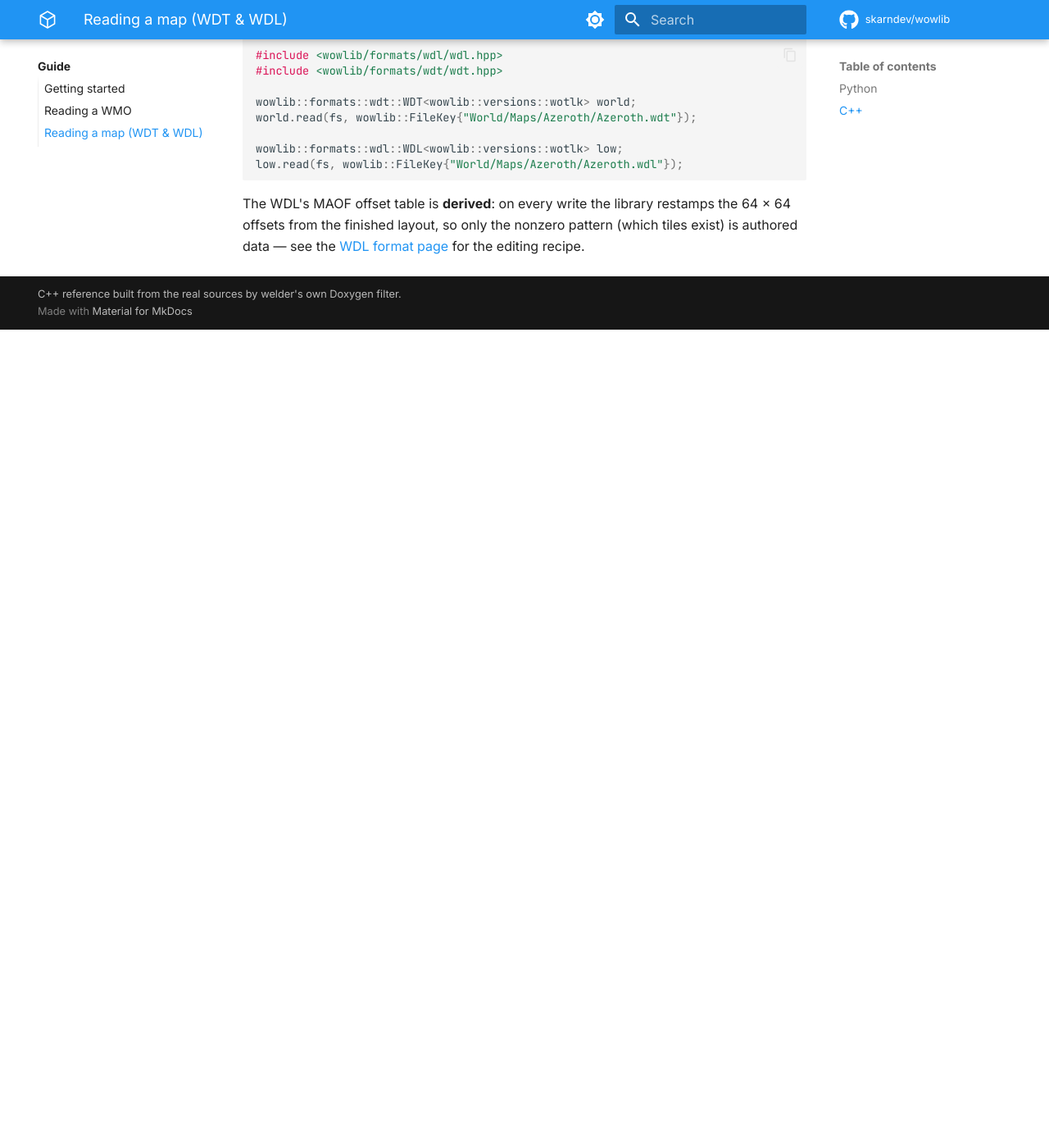
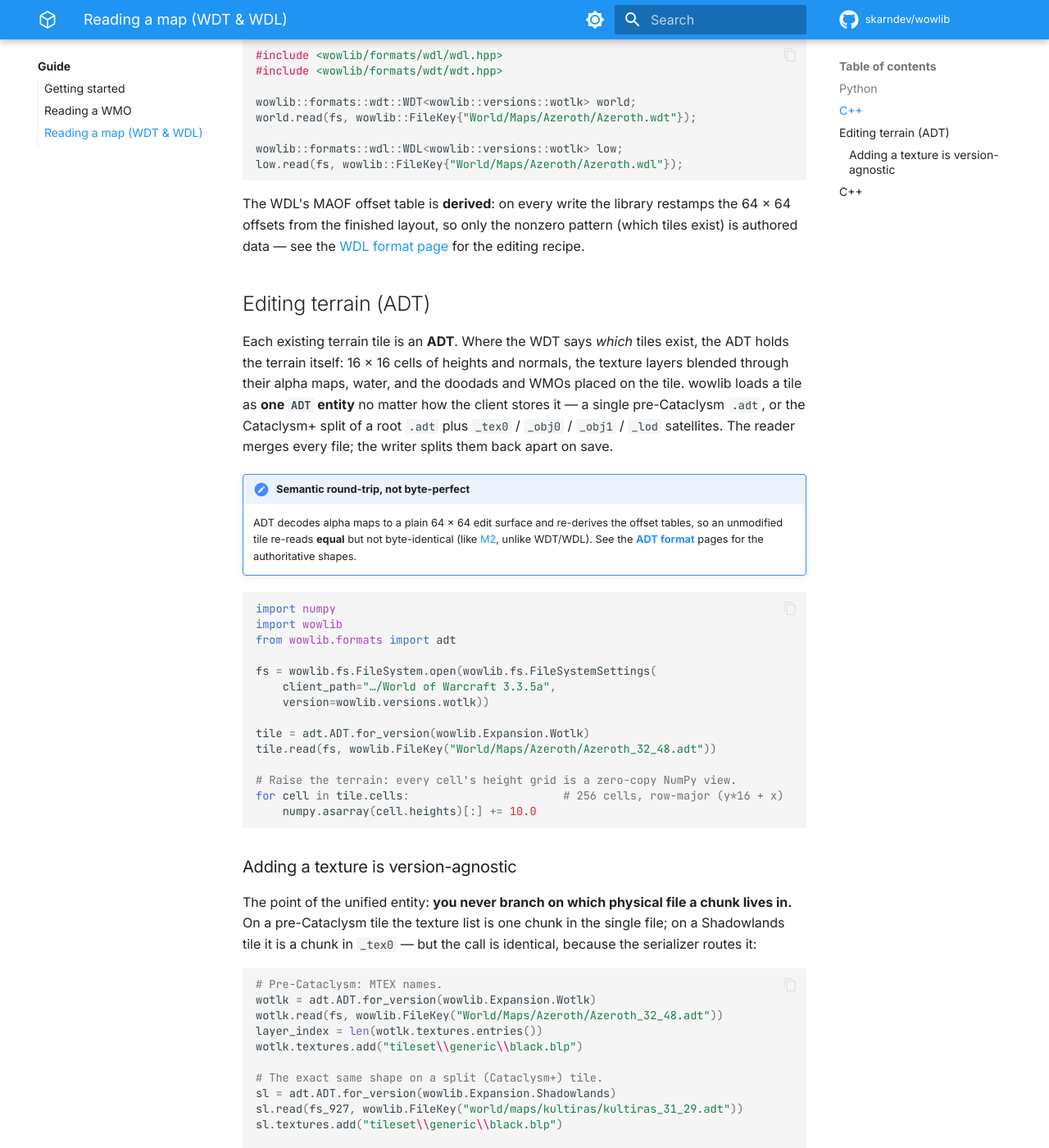
Before and after one commit to skarndev/wowlib, an MkDocs documentation site: the page built from docs/content/guide/maps.md, in a window 1280 px wide and 1400 px high, scrolled down 1082 px. Shown: the whole window at 82% size. Built offline with MkDocs 1.6.1 and Material for MkDocs 9.7.7, drawn with Linux system fonts in a browser that asks for light colours; comment, search, counter and statistics services are not loaded; before the commit the page ends 1484 px from its top, so only the background shows below that; some of the changed text lies outside the part shown.

Commit message:
ADT stage 4: documentation (reference pages + terrain-editing guide)
ADT is the exception to the FourCC field-badge engine — its entity/cell members
carry no chunk annotations (version-gating is by trait bases) — so the ADT
entity and terrain-cell pages are plain mkdocstrings directives on a
representative concrete class with a version-gating note. adt_reference_config.py
is a minimal common-style config with width-only StructPages for the wire structs
(chunks.md) and the structured liquid records (entity.md); registered in
FORMAT_MODULES + the reload shim + mkdocs nav. Vendored adt_wowdev_anchors.json.
The maps guide gained an "Editing terrain (ADT)" section built around the
version-agnostic add-a-texture example (identical call on a WotLK single-file
tile and a Shadowlands split tile). Docs build clean.

Co-Authored-By: Claude Opus 4.8 <noreply@anthropic.com>

````diff
--- a/docs/content/guide/maps.md
+++ b/docs/content/guide/maps.md
@@ -58,3 +58,83 @@ The WDL's MAOF offset table is **derived**: on every write the library
 restamps the 64 × 64 offsets from the finished layout, so only the nonzero
 pattern (which tiles exist) is authored data — see the
 [WDL format page](../python/wdl/index.md) for the editing recipe.
+
+## Editing terrain (ADT)
+
+Each existing terrain tile is an **ADT**. Where the WDT says *which* tiles
+exist, the ADT holds the terrain itself: 16 × 16 cells of heights and normals,
+the texture layers blended through their alpha maps, water, and the doodads and
+WMOs placed on the tile. wowlib loads a tile as **one `ADT` entity** no matter
+how the client stores it — a single pre-Cataclysm `.adt`, or the Cataclysm+
+split of a root `.adt` plus `_tex0` / `_obj0` / `_obj1` / `_lod` satellites. The
+reader merges every file; the writer splits them back apart on save.
+
+!!! note "Semantic round-trip, not byte-perfect"
+    ADT decodes alpha maps to a plain 64 × 64 edit surface and re-derives the
+    offset tables, so an unmodified tile re-reads **equal** but not
+    byte-identical (like [M2](../python/m2/index.md), unlike WDT/WDL). See the
+    **[ADT format](../python/adt/index.md)** pages for the authoritative shapes.
+
+```python
+import numpy
+import wowlib
+from wowlib.formats import adt
+
+fs = wowlib.fs.FileSystem.open(wowlib.fs.FileSystemSettings(
+    client_path="…/World of Warcraft 3.3.5a",
+    version=wowlib.versions.wotlk))
+
+tile = adt.ADT.for_version(wowlib.Expansion.Wotlk)
+tile.read(fs, wowlib.FileKey("World/Maps/Azeroth/Azeroth_32_48.adt"))
+
+# Raise the terrain: every cell's height grid is a zero-copy NumPy view.
+for cell in tile.cells:                       # 256 cells, row-major (y*16 + x)
+    numpy.asarray(cell.heights)[:] += 10.0
+```
+
+### Adding a texture is version-agnostic
+
+The point of the unified entity: **you never branch on which physical file a
+chunk lives in.** On a pre-Cataclysm tile the texture list is one chunk in the
+single file; on a Shadowlands tile it is a chunk in `_tex0` — but the call is
+identical, because the serializer routes it:
+
+```python
+# Pre-Cataclysm: MTEX names.
+wotlk = adt.ADT.for_version(wowlib.Expansion.Wotlk)
+wotlk.read(fs, wowlib.FileKey("World/Maps/Azeroth/Azeroth_32_48.adt"))
+layer_index = len(wotlk.textures.entries())
+wotlk.textures.add("tileset\\generic\\black.blp")
+
+# The exact same shape on a split (Cataclysm+) tile.
+sl = adt.ADT.for_version(wowlib.Expansion.Shadowlands)
+sl.read(fs_927, wowlib.FileKey("world/maps/kultiras/kultiras_31_29.adt"))
+sl.textures.add("tileset\\generic\\black.blp")
+
+# Point a cell's second layer at the new texture and paint its alpha map.
+cell = wotlk.cells[0]
+cell.layers[1].texture_id = layer_index       # 0-based index into the texture list
+cell.layers[1].flags |= int(adt.chunks.LayerFlags.use_alpha_map)
+numpy.asarray(cell.alpha_maps[1])[:] = my_64x64_blend   # 0 = base, 255 = this layer
+
+tile.write(fs, wowlib.FileKey("World/Maps/Azeroth/Azeroth_32_48.adt"))
+```
+
+Newer maps store their textures as FileDataIDs instead of names
+(`diffuse_texture_ids` / `height_texture_ids`, 8.1+); `uses_texture_fdids`
+records which scheme a tile uses. Water is decoded to an editable
+`tile.water` (`MH2OData`), and the deprecated pre-WotLK per-cell liquid lives on
+`cell.legacy_liquid`.
+
+## C++
+
+```cpp
+#include <wowlib/formats/adt/adt.hpp>
+
+wowlib::formats::adt::ADT<wowlib::versions::wotlk> tile;
+tile.read(fs, wowlib::FileKey{"World/Maps/Azeroth/Azeroth_32_48.adt"});
+for (auto& cell : tile.cells)
+  for (float& h : cell.heights)
+    h += 10.0f;
+tile.write(fs, wowlib::FileKey{"World/Maps/Azeroth/Azeroth_32_48.adt"});
+```
--- a/docs/format_reference.py
+++ b/docs/format_reference.py
@@ -28,13 +28,14 @@ import wmo_reference_config as _wmo
 import m2_reference_config as _m2
 import wdt_reference_config as _wdt
 import wdl_reference_config as _wdl
+import adt_reference_config as _adt
 import common_reference_config as _common
 
 log = logging.getLogger("mkdocs.hooks.format_reference")
 
 
 def on_pre_build(config, **kwargs):
-    global _impl, _wmo, _m2, _wdt, _wdl, _common
+    global _impl, _wmo, _m2, _wdt, _wdl, _adt, _common
     # mkdocs saves/restores sys.path around hook import, so this dir isn't on the
     # path by the time we reload — re-add it here (this runs after that restore).
     if _HERE not in sys.path:
@@ -45,6 +46,7 @@ def on_pre_build(config, **kwargs):
         _m2 = importlib.reload(_m2)
         _wdt = importlib.reload(_wdt)
         _wdl = importlib.reload(_wdl)
+        _adt = importlib.reload(_adt)
         _common = importlib.reload(_common)
     except Exception as e:  # keep serving the last good version on a bad edit
         log.warning("format_reference reload failed (%s); keeping previous version", e)
--- a/docs/format_reference_impl.py
+++ b/docs/format_reference_impl.py
@@ -63,7 +63,7 @@ STUBS = REPO_ROOT / "build/bindings/bindings/python/stubs"
 # "common" module carries width-only pages (the shared primitive/core types).
 FORMAT_MODULES = ("wmo_reference_config", "m2_reference_config",
                   "wdt_reference_config", "wdl_reference_config",
-                  "common_reference_config")
+                  "adt_reference_config", "common_reference_config")
 
 # Version-RANGE suffixes (welded class names): the library instantiates one
 # class per content-permutation range, so a suffix is a plain expansion name
--- a/docs/mkdocs.yml
+++ b/docs/mkdocs.yml
@@ -154,5 +154,10 @@ nav:
           - python/wdl/index.md
           - WDL entity: python/wdl/entity.md
           - Chunks: python/wdl/chunks.md
+      - ADT format:
+          - python/adt/index.md
+          - ADT entity: python/adt/entity.md
+          - Terrain cells: python/adt/cells.md
+          - Chunks: python/adt/chunks.md
       - Containers: python/containers.md
   - C++ API Reference: reference.md
````
Also changed, not shown: docs/adt_reference_config.py (added, +51 -0 lines), docs/adt_wowdev_anchors.json (added, +36 -0 lines), docs/content/python/adt/cells.md (added, +29 -0 lines), docs/content/python/adt/chunks.md (added, +19 -0 lines), docs/content/python/adt/entity.md (added, +40 -0 lines), docs/content/python/adt/index.md (added, +45 -0 lines), .claude/context/docs-site.md.
